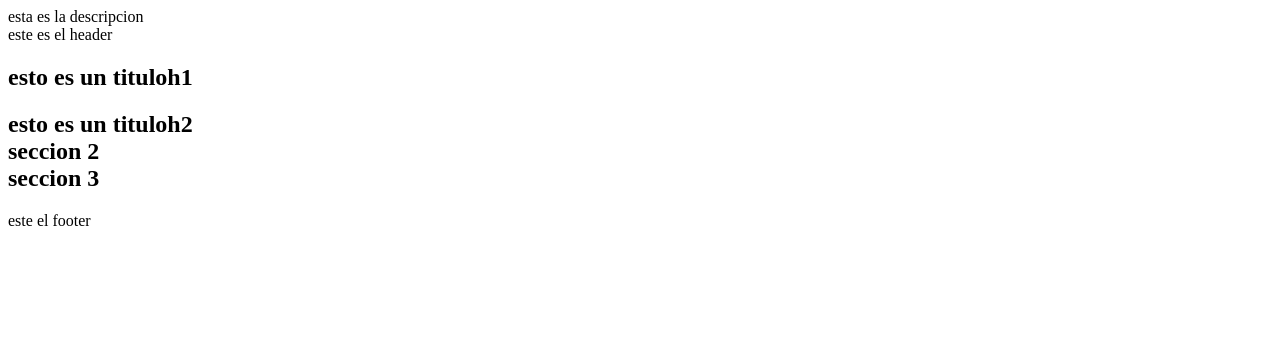
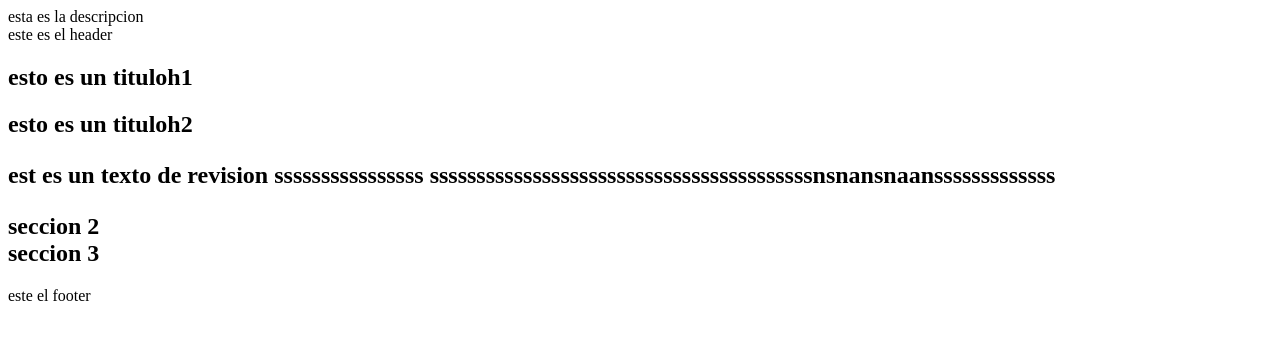
Before and after one commit to YIRILILI/explicacionhtml3, a plain HTML site: page index.html in a window 1280 px wide. Drawn offline with Linux system fonts and the light colour scheme.

Commit message:
agregar explicacion sobre etiquetas

```diff
--- a/index.html
+++ b/index.html
@@ -12,6 +12,10 @@
         <main>
             <section> <h1>esto es un tituloh1 </h1>
                 <h2> esto es un tituloh2 </h2</section>
+                    <article> <p>est es un texto de revision ssssssssssssssss
+                        sssssssssssssssssssssssssssssssssssssssssnsnansnaansssssssssssss
+
+                    </p></article>
             <section> seccion 2</section>
             <section> seccion 3</section>
         </main>
```
